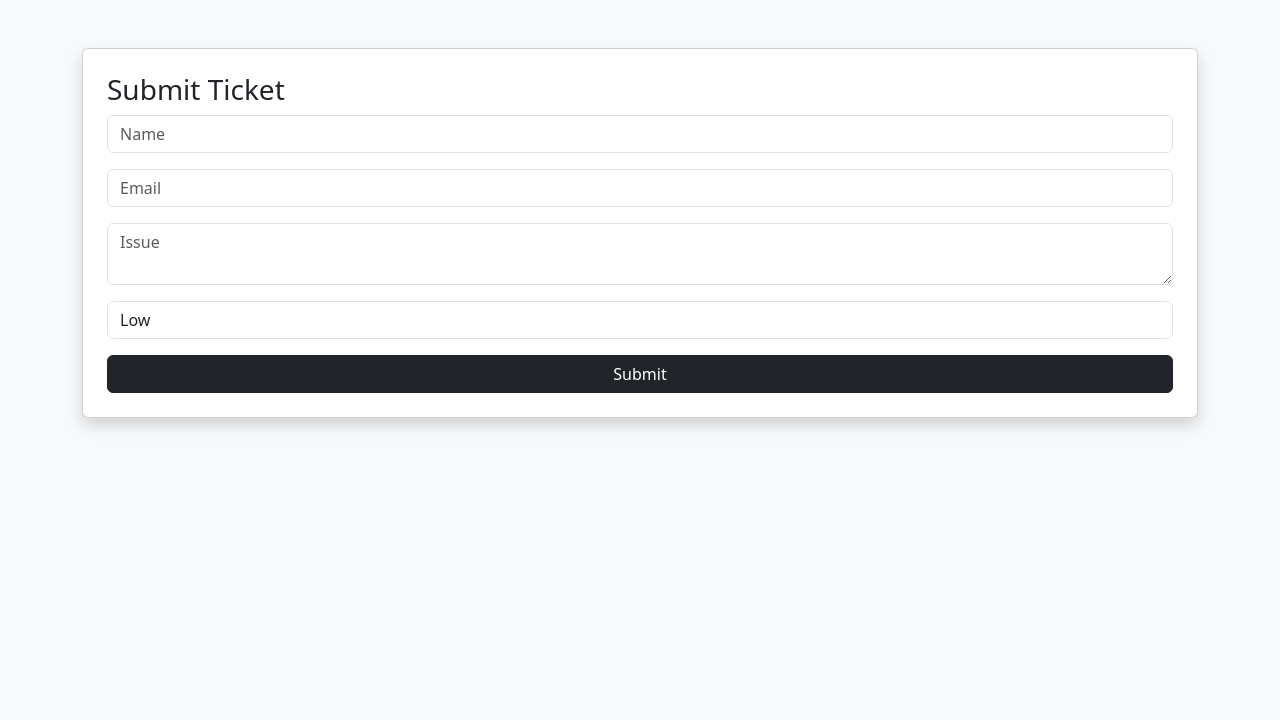
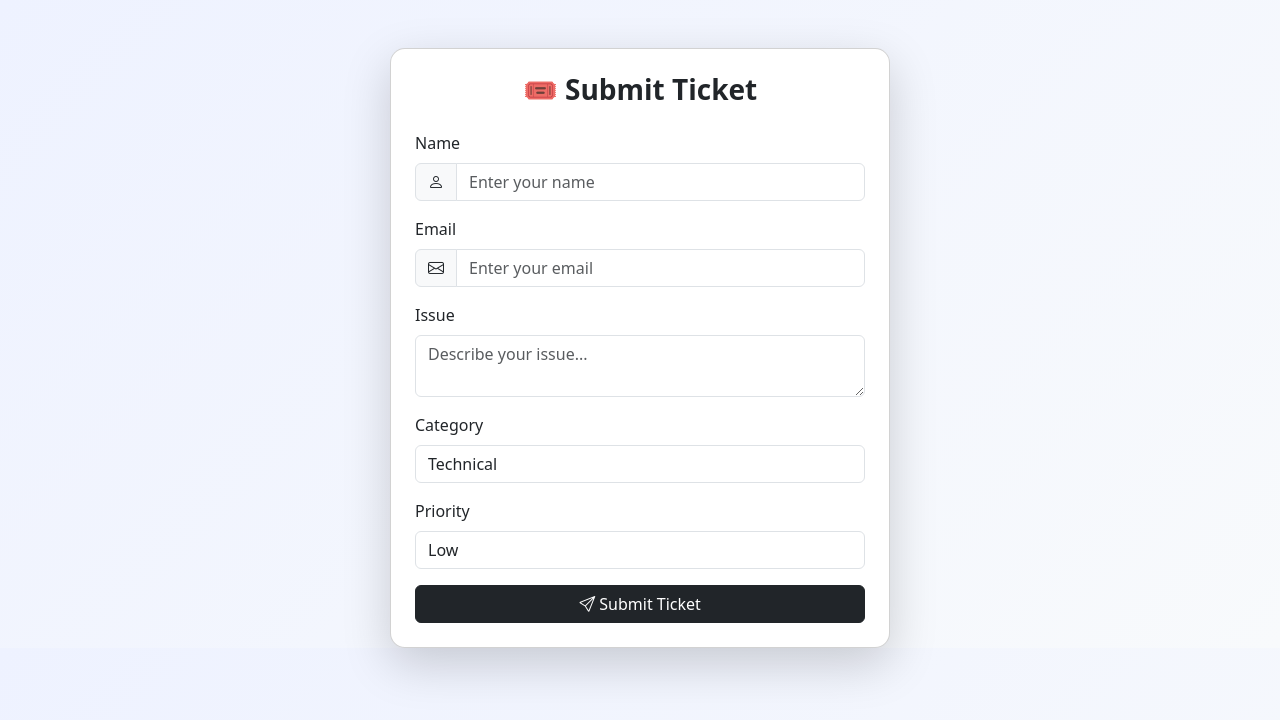
Before and after one commit to mufeedshad0-bit/ticketing-system, a Flask app: page / in a window 1280 px wide. Shown: the top 720 px of the page. Run offline with Flask 3, Linux system fonts and the light colour scheme.

Commit message:
Update form.html

```diff
--- a/templates/form.html
+++ b/templates/form.html
@@ -2,27 +2,90 @@
 <html>
 <head>
   <title>Submit Ticket</title>
+
   <link href="https://cdn.jsdelivr.net/npm/bootstrap@5.3.0/dist/css/bootstrap.min.css" rel="stylesheet">
+  <link href="https://cdn.jsdelivr.net/npm/bootstrap-icons/font/bootstrap-icons.css" rel="stylesheet">
+
+  <style>
+    body {
+      background: linear-gradient(135deg, #eef2ff, #f8fafc);
+    }
+
+    .card {
+      border-radius: 15px;
+    }
+
+    h3 {
+      font-weight: 600;
+    }
+  </style>
 </head>
 
-<body class="bg-light">
+<body>
 
-<div class="container mt-5">
-  <div class="card p-4 shadow">
-    <h3>Submit Ticket</h3>
+<div class="container mt-5 d-flex justify-content-center">
+  <div class="card p-4 shadow-lg" style="width:500px;">
+
+    <h3 class="mb-4 text-center">🎟️ Submit Ticket</h3>
+
+    <!-- ✅ SUCCESS MESSAGE -->
+    {% if success %}
+      <div class="alert alert-success text-center">
+        {{ success }}
+      </div>
+    {% endif %}
 
     <form action="{{ url_for('submit') }}" method="POST">
-      <input class="form-control mb-3" name="name" placeholder="Name" required>
-      <input class="form-control mb-3" name="email" placeholder="Email" required>
-      <textarea class="form-control mb-3" name="issue" placeholder="Issue" required></textarea>
 
-      <select class="form-control mb-3" name="priority">
-        <option>Low</option>
-        <option>Medium</option>
-        <option>High</option>
-      </select>
+      <!-- NAME -->
+      <div class="mb-3">
+        <label class="form-label">Name</label>
+        <div class="input-group">
+          <span class="input-group-text"><i class="bi bi-person"></i></span>
+          <input class="form-control" name="name" placeholder="Enter your name" required>
+        </div>
+      </div>
 
-      <button class="btn btn-dark w-100">Submit</button>
+      <!-- EMAIL -->
+      <div class="mb-3">
+        <label class="form-label">Email</label>
+        <div class="input-group">
+          <span class="input-group-text"><i class="bi bi-envelope"></i></span>
+          <input class="form-control" name="email" type="email" placeholder="Enter your email" required>
+        </div>
+      </div>
+
+      <!-- ISSUE -->
+      <div class="mb-3">
+        <label class="form-label">Issue</label>
+        <textarea class="form-control" name="issue" placeholder="Describe your issue..." required></textarea>
+      </div>
+
+      <!-- 🆕 CATEGORY -->
+      <div class="mb-3">
+        <label class="form-label">Category</label>
+        <select class="form-control" name="category">
+          <option>Technical</option>
+          <option>Billing</option>
+          <option>General</option>
+        </select>
+      </div>
+
+      <!-- PRIORITY -->
+      <div class="mb-3">
+        <label class="form-label">Priority</label>
+        <select class="form-control" name="priority">
+          <option>Low</option>
+          <option>Medium</option>
+          <option>High</option>
+        </select>
+      </div>
+
+      <!-- BUTTON -->
+      <button class="btn btn-dark w-100">
+        <i class="bi bi-send"></i> Submit Ticket
+      </button>
+
     </form>
 
   </div>
```
